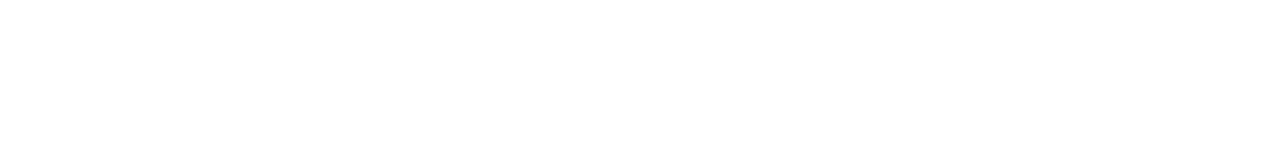
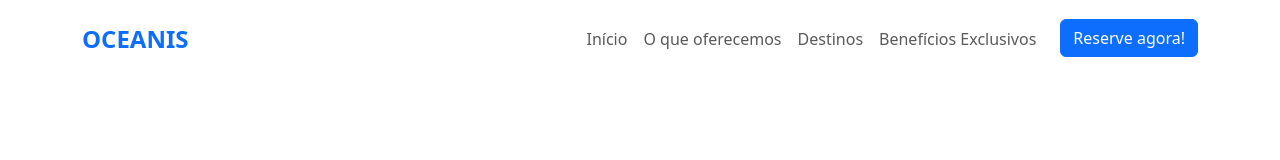
Before and after one commit to kaiobrl/bootstrapesass, a plain HTML site: page 05-exercicio-1/index.html in a window 1280 px wide. Drawn offline with nearby package versions, Linux system fonts and the light colour scheme.

Commit message:
Adicione o cabeçalho com a barra de navegação

```diff
--- a/05-exercicio-1/index.html
+++ b/05-exercicio-1/index.html
@@ -11,6 +11,43 @@
 
 <body>
 
+    <header>
+        <nav class="navbar navbar-expand-md">
+            <div class="container py-2">
+                <a href="/" class="navbar-brand fs-4">
+                    <span class="text-primary fw-bold">OCEANIS</span>
+                </a>
+
+                <button class="navbar-toggler" type="button" data-bs-toggle="collapse" data-bs-target="#navbarMenu"
+                    aria-controls="navbarMenu" aria-expanded="false" aria-label="Toggle navigation">
+                    <span class="navbar-toggler-icon"></span>
+                </button>
+
+                <nav class="collapse navbar-collapse" id="navbarMenu">
+                    <ul class="navbar-nav ms-auto">
+                        <li class="nav-item">
+                            <a href="#" class="nav-link">Início</a>
+                        </li>
+                        <li class="nav-item">
+                            <a href="#" class="nav-link">O que oferecemos</a>
+                        </li>
+                        <li class="nav-item">
+                            <a href="#" class="nav-link">Destinos</a>
+                        </li>
+                        <li class="nav-item me-3">
+                            <a href="#" class="nav-link">Benefícios Exclusivos</a>
+                        </li>
+                        <li class="nav-item">
+                            <a href="#" class="btn btn-primary">Reserve agora!</a>
+                        </li>
+                    </ul>
+                </nav>
+            </div>
+        </nav>
+    </header>
+
+
+
     <script src="https://cdn.jsdelivr.net/npm/bootstrap@5.3.8/dist/js/bootstrap.bundle.min.js"
         integrity="sha384-FKyoEForCGlyvwx9Hj09JcYn3nv7wiPVlz7YYwJrWVcXK/BmnVDxM+D2scQbITxI"
         crossorigin="anonymous"></script>
```
